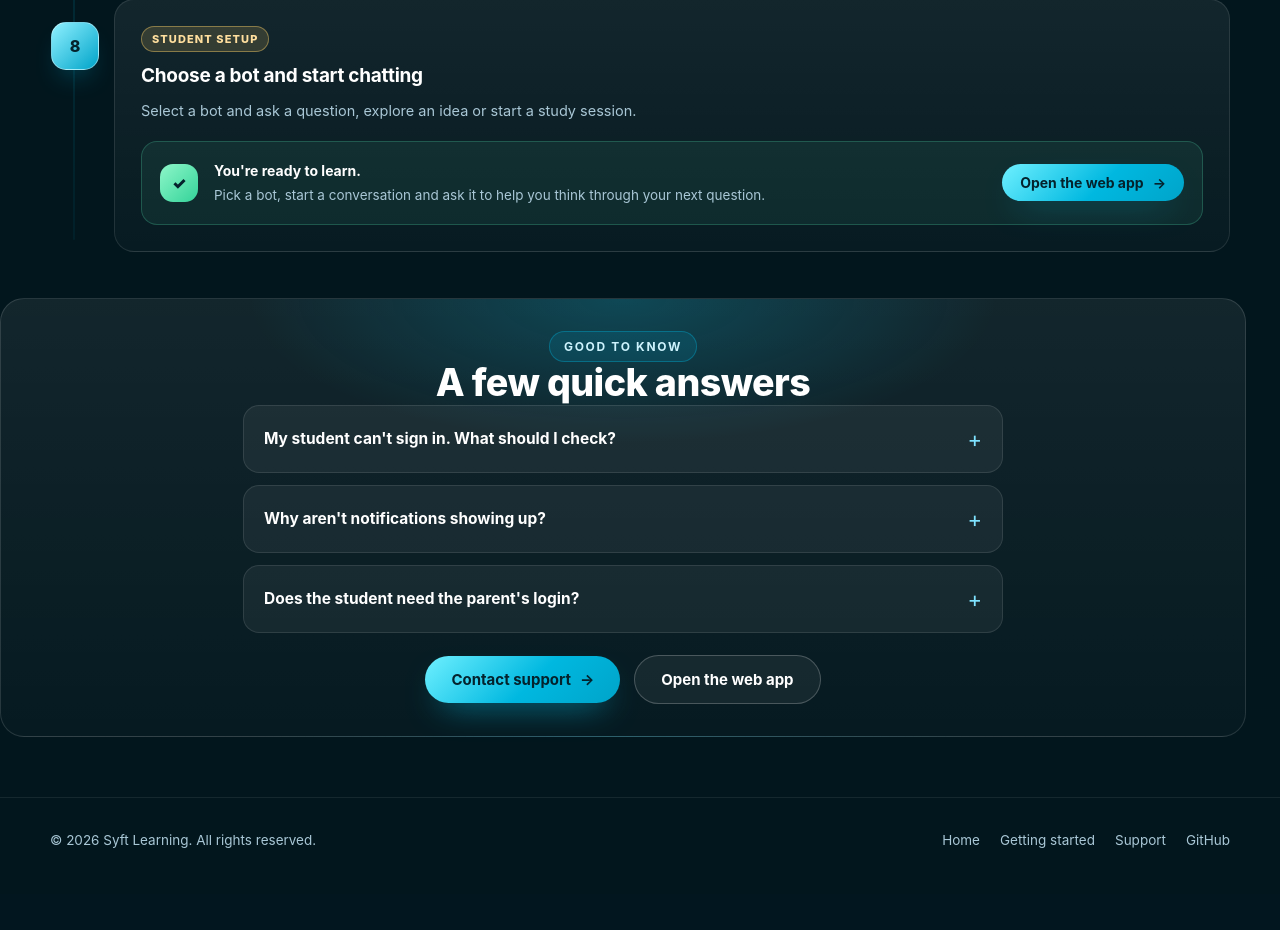
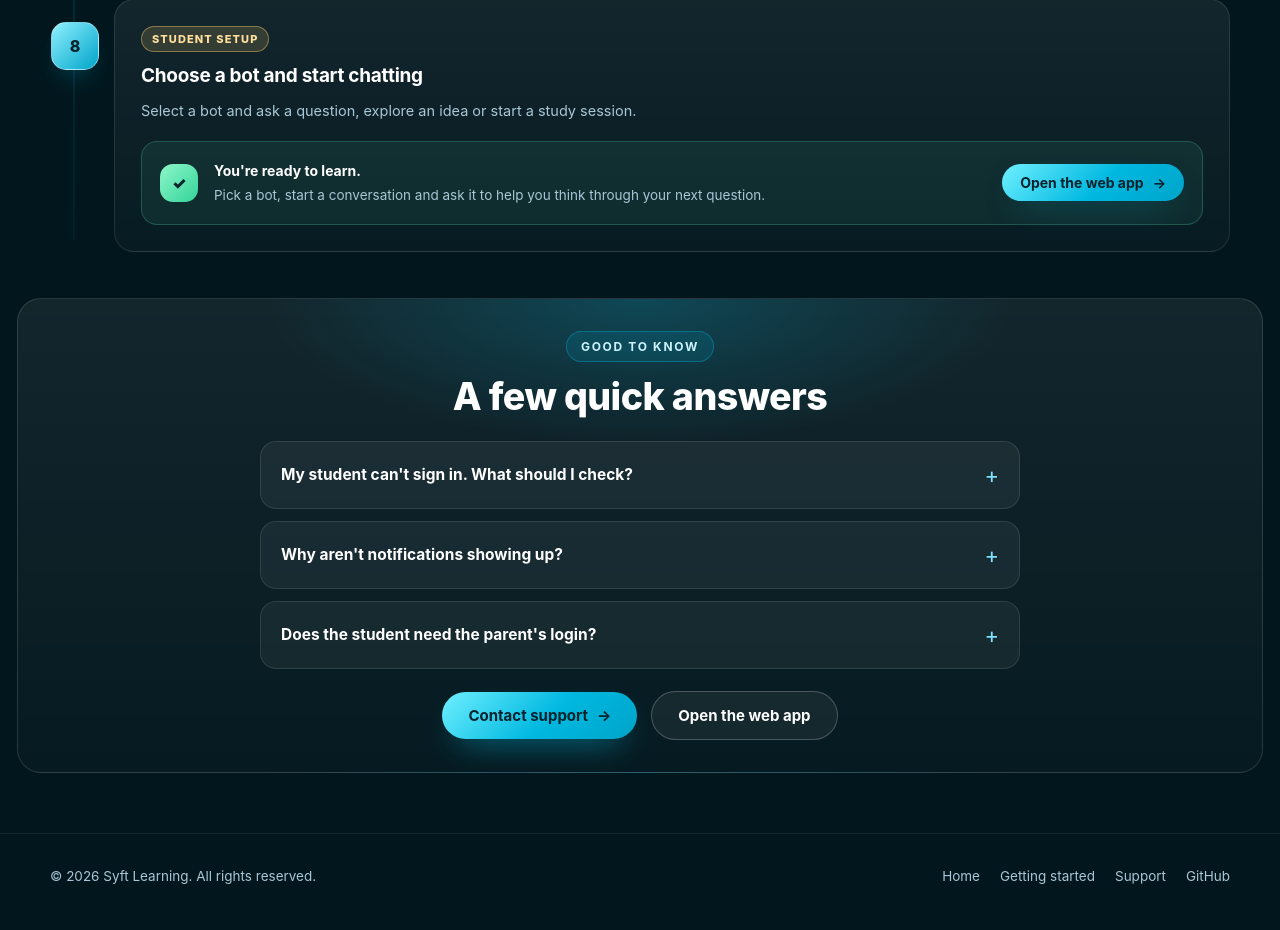
Before and after one commit to tpaulshippy/bots, a Django app: template site/source/templates/tutorial.html in a window 1280 px wide. Shown: the part 3115-4045 px from the top of the page. Before the commit the page ends 3963 px from the top, so only its background shows below. Run offline with Django 3.2, Linux system fonts and the light colour scheme; the template is opened without the code that fills it, so the values that code supplies are empty.

Commit message:
Center tutorial FAQ card and fix spacing

```diff
--- a/site/source/static/design.css
+++ b/site/source/static/design.css
@@ -1123,7 +1123,7 @@ summary:focus-visible,
 }
 
 .help-card {
-    margin: 46px 0 0;
+    margin: 46px auto 0;
     padding: 32px;
     border-radius: 24px;
     text-align: center;
@@ -1131,6 +1131,14 @@ summary:focus-visible,
         radial-gradient(520px 200px at 50% 0%, rgba(0, 194, 234, 0.22), transparent 72%),
         linear-gradient(180deg, rgba(255, 255, 255, 0.07), rgba(255, 255, 255, 0.02));
     border: 1px solid rgba(255, 255, 255, 0.13);
+}
+
+.help-card .title-lg {
+    margin: 14px 0 22px;
+}
+
+.help-card .faq {
+    text-align: left;
 }
 
 .help-card .cta-actions {
```
